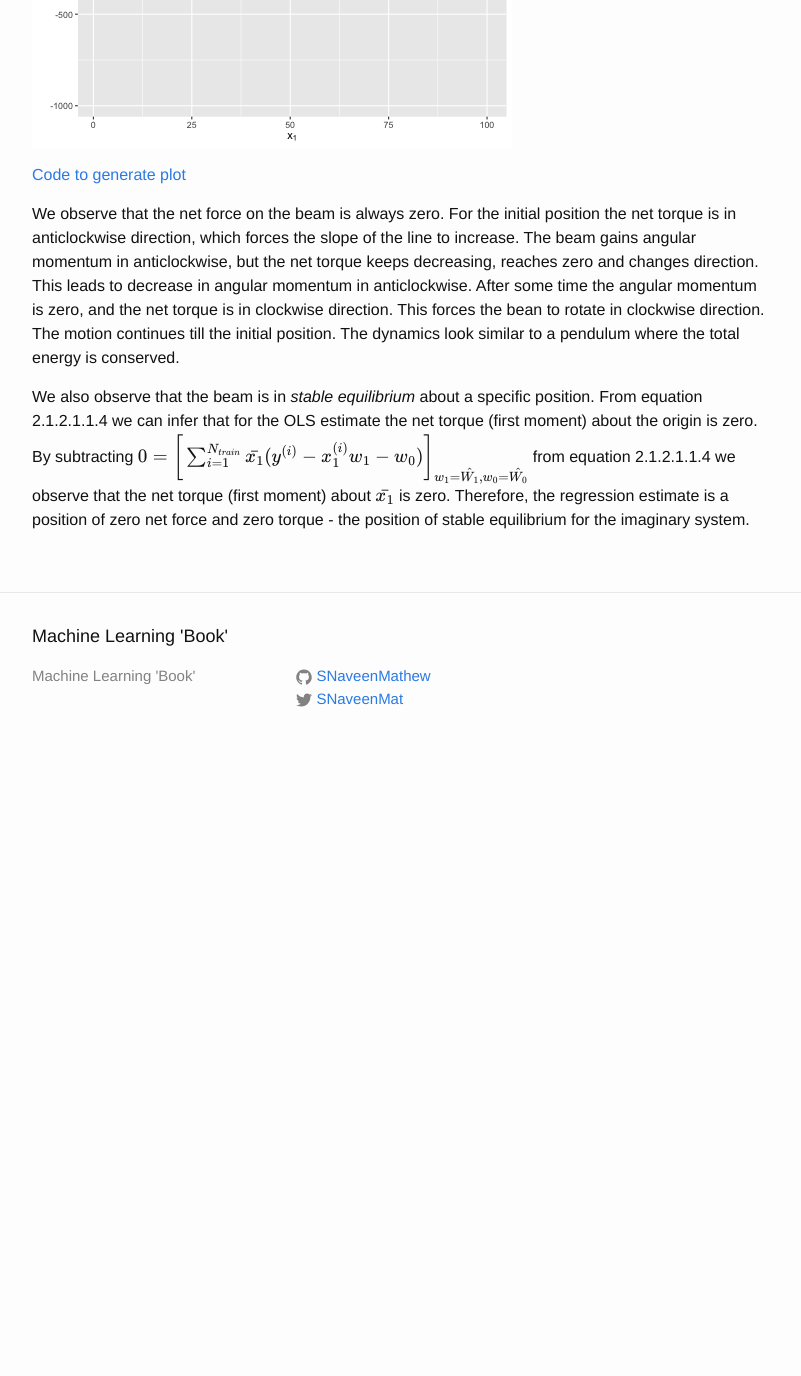
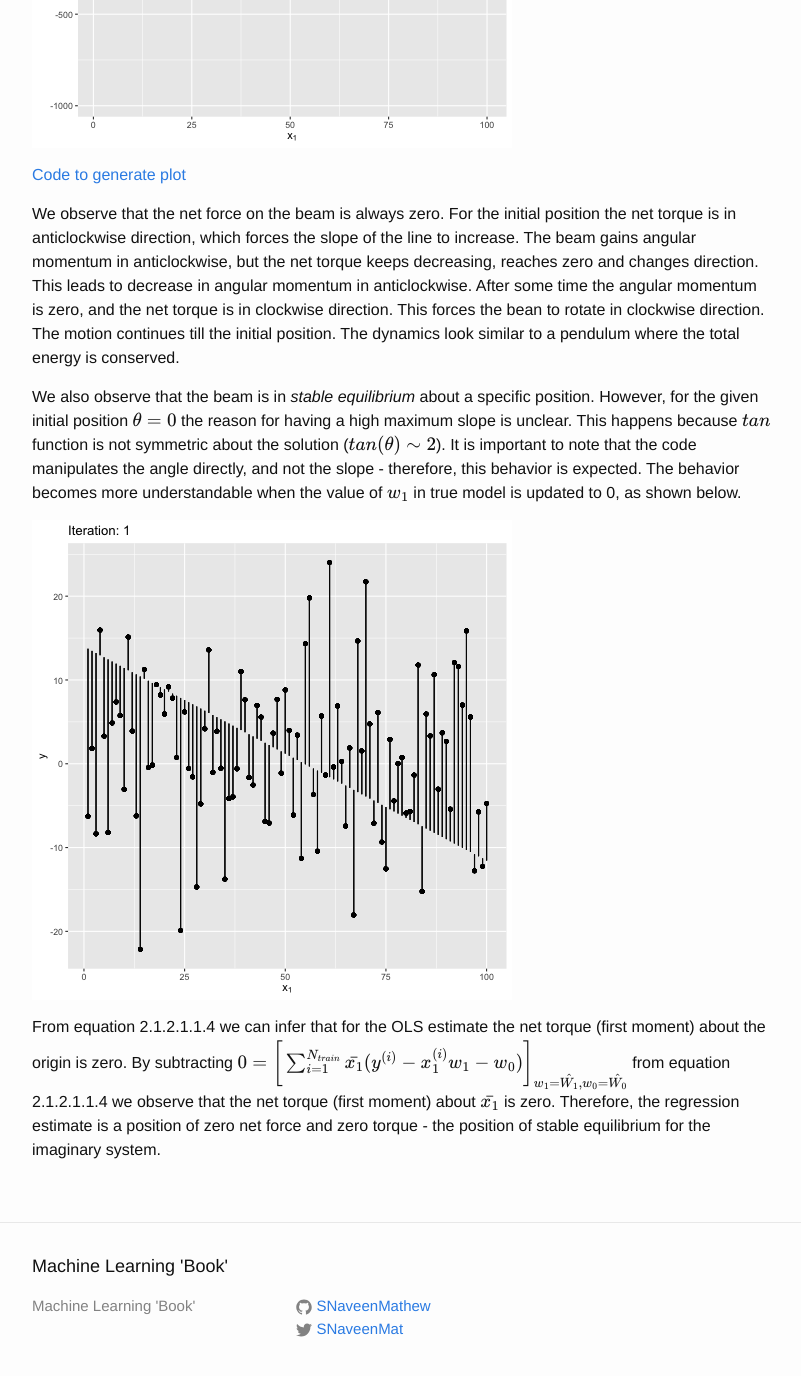
Before and after one commit to SNaveenMathew/ml_book, a Jekyll site: the page built from linear_regression.md, in a window 1280 px wide and 1400 px high, scrolled down 7581 px. Shown: the top 1376 px of the window, without its empty margins (238-1039 px from the left). Built offline with Jekyll 4.4.1, drawn with Linux system fonts in a browser that asks for light colours; our own code applies the rules of GitHub Pages for plain Markdown files; formulas are drawn with MathJax 3; before the commit the page ends 8351 px from its top, so only the background shows below that.

Commit message:
Added animation with slope 0

```diff
--- a/linear_regression.md
+++ b/linear_regression.md
@@ -207,4 +207,8 @@
 
 We observe that the net force on the beam is always zero. For the initial position the net torque is in anticlockwise direction, which forces the slope of the line to increase. The beam gains angular momentum in anticlockwise, but the net torque keeps decreasing, reaches zero and changes direction. This leads to decrease in angular momentum in anticlockwise. After some time the angular momentum is zero, and the net torque is in clockwise direction. This forces the bean to rotate in clockwise direction. The motion continues till the initial position. The dynamics look similar to a pendulum where the total energy is conserved.
 
-We also observe that the beam is in *stable equilibrium* about a specific position. From equation 2.1.2.1.1.4 we can infer that for the OLS estimate the net torque (first moment) about the origin is zero. By subtracting $0 = \bigg[\sum_{i=1}^{N_{train}}\bar{x_1}(y^{(i)} - x_1^{(i)} w_1 - w_0)\bigg]_{w_1 = \hat{W_1}, w_0 = \hat{W_0}}$ from equation 2.1.2.1.1.4 we observe that the net torque (first moment) about $\bar{x_1}$ is zero. Therefore, the regression estimate is a position of zero net force and zero torque - the position of stable equilibrium for the imaginary system.
+We also observe that the beam is in *stable equilibrium* about a specific position. However, for the given initial position $\theta = 0$ the reason for having a high maximum slope is unclear. This happens because $tan$ function is not symmetric about the solution ($tan(\theta) \sim 2$). It is important to note that the code manipulates the angle directly, and not the slope - therefore, this behavior is expected. The behavior becomes more understandable when the value of $w_1$ in true model is updated to 0, as shown below.
+
+![](data/physics_anim1.gif)
+
+From equation 2.1.2.1.1.4 we can infer that for the OLS estimate the net torque (first moment) about the origin is zero. By subtracting $0 = \bigg[\sum_{i=1}^{N_{train}}\bar{x_1}(y^{(i)} - x_1^{(i)} w_1 - w_0)\bigg]_{w_1 = \hat{W_1}, w_0 = \hat{W_0}}$ from equation 2.1.2.1.1.4 we observe that the net torque (first moment) about $\bar{x_1}$ is zero. Therefore, the regression estimate is a position of zero net force and zero torque - the position of stable equilibrium for the imaginary system.
```
Also changed, not shown: data/physics_anim1.gif (added).
